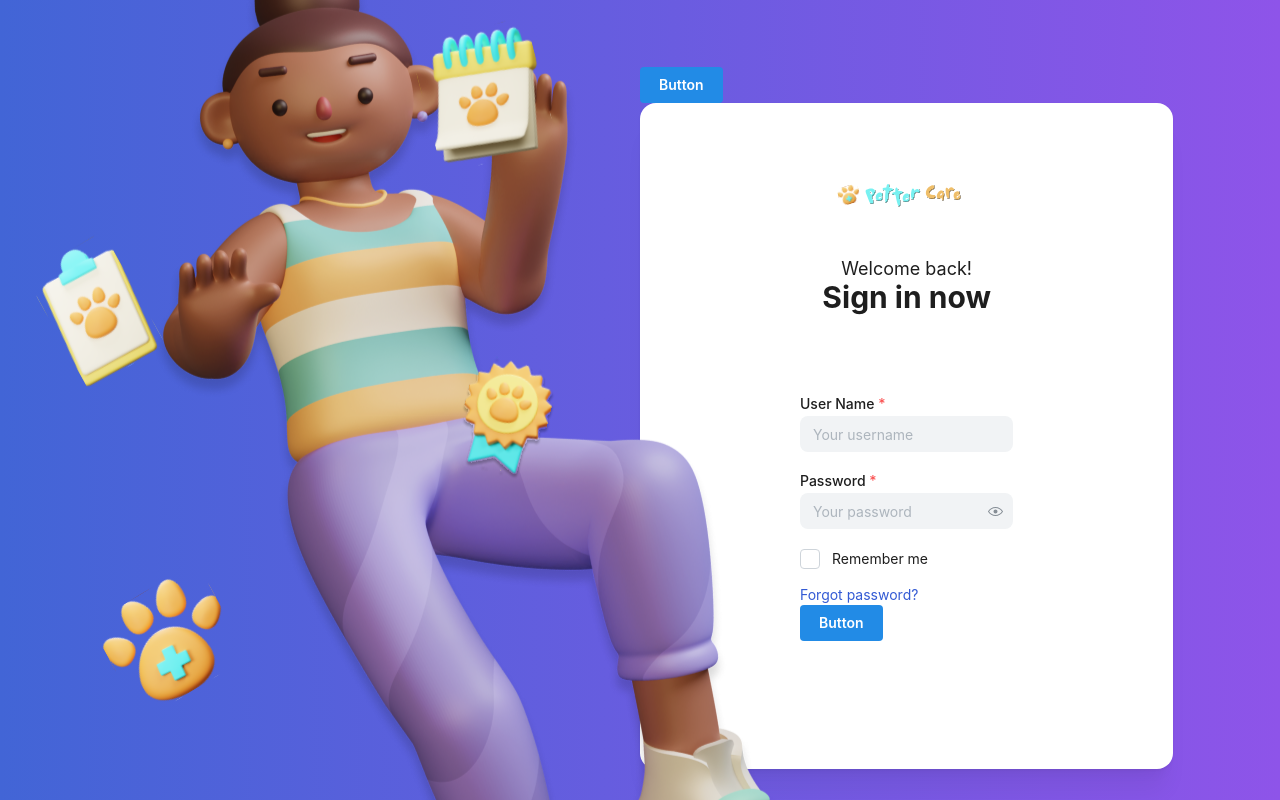
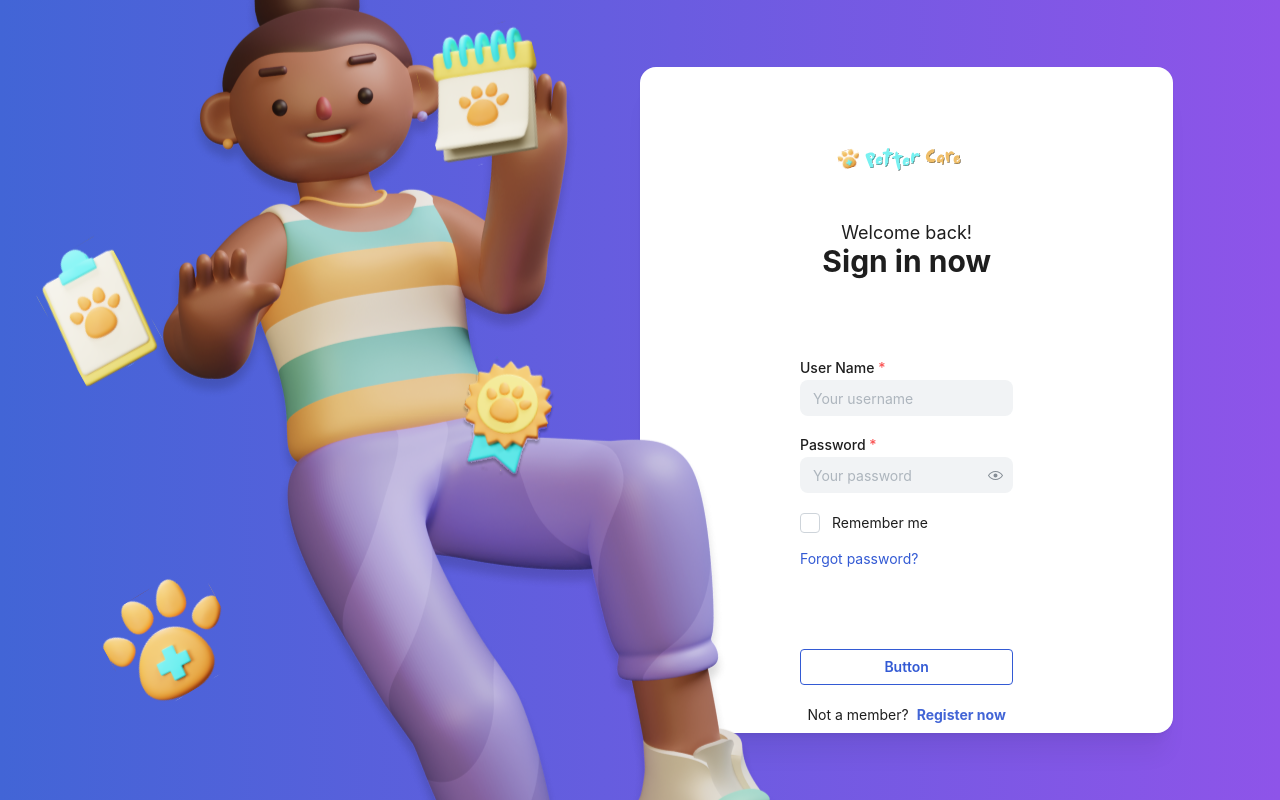
Before and after one commit to Ethea2/petter-care, a React (Vite) app in the folder frontend/: page /sign-in in a window 1280 px wide. Built offline with nearby package versions, Linux system fonts and the light colour scheme.

Commit message:
feat: added sublinks of register and signin to each other

```diff
--- a/frontend/src/components/register/RegisterForm.tsx
+++ b/frontend/src/components/register/RegisterForm.tsx
@@ -9,6 +9,8 @@ Text,
   Group,
   Button,
 } from '@mantine/core';
+
+import { Link } from 'react-router-dom';
 
 const RegisterForm = () => {
     return (
@@ -65,7 +67,16 @@ const RegisterForm = () => {
             {/* <Group justify="space-between" mt="lg">
                 <Checkbox label="I agree to the Privacy Policy"/>
             </Group> */}
-            <Button color='blue'>Button</Button>
+
+            {/* BUG: variant: filled would not work at all AAAAAAAAAAAAAAAAAAAAAAAAAAAA */}
+            <div className='mt-14'>
+                <Button variant="outline" color="primary-blue" fullWidth>Button</Button>
+            </div>
+
+            <Group  mt="lg" className='justify-center'>
+                <p className='text-sm'> Have an account?</p>
+                <Link to='/sign-in' className='text-sm font-bold -ml-3 text-primary-blue hover:underline decoration-2 cursor-pointer'>Sign in</Link>
+            </Group>
         </Paper>
         </>
     )
--- a/frontend/src/components/sign-in/SignInForm.tsx
+++ b/frontend/src/components/sign-in/SignInForm.tsx
@@ -10,15 +10,15 @@ import {
 } from '@mantine/core';
 
 import { Checkbox } from '@mantine/core'
+import { Link } from 'react-router-dom';
 
 const SignInForm = () => {
     return (
         <>
-        <Button color='blue'>Button</Button>
 
         <Paper className='h-full p-20 px-40' shadow="lg" radius="lg">
             <img className='mx-auto pr-4 mb-12 w-2/3 hover:brightness-75 cursor-pointer transition duration-400 ease-in-out' src="/logo.svg" alt="Logo" />
-            <Text className='text-lg'ta="center">
+            <Text className='text-lg' ta="center">
                 Welcome back!
             </Text>
             <Title className='-m-1 text-3xl' ta="center">
@@ -48,12 +48,22 @@ const SignInForm = () => {
             />
 
             <Group justify="space-between" mt="lg">
+                {/* BUG: checkbox label nasa right even if set with prop sa left AAAAAAAAA BOBO MO MANTINE */}
                 <Checkbox label="Remember me" />
                 <Anchor component="button" size="sm">
                     Forgot password?
                 </Anchor>
             </Group>
-            <Button color='blue'>Button</Button>
+
+            {/* BUG: variant: filled would not work at all AAAAAAAAAAAAAAAAAAAAAAAAAAAA */}
+            <div className='mt-20'>
+                <Button variant="outline" color="primary-blue" fullWidth>Button</Button>
+            </div>
+
+            <Group  mt="lg" className='justify-center'>
+                <p className='text-sm'> Not a member?</p>
+                <Link to='/register' className='text-sm font-bold -ml-2 text-primary-blue hover:underline decoration-2 cursor-pointer'>Register now</Link>
+            </Group>
 
         </Paper>
         </>
```
